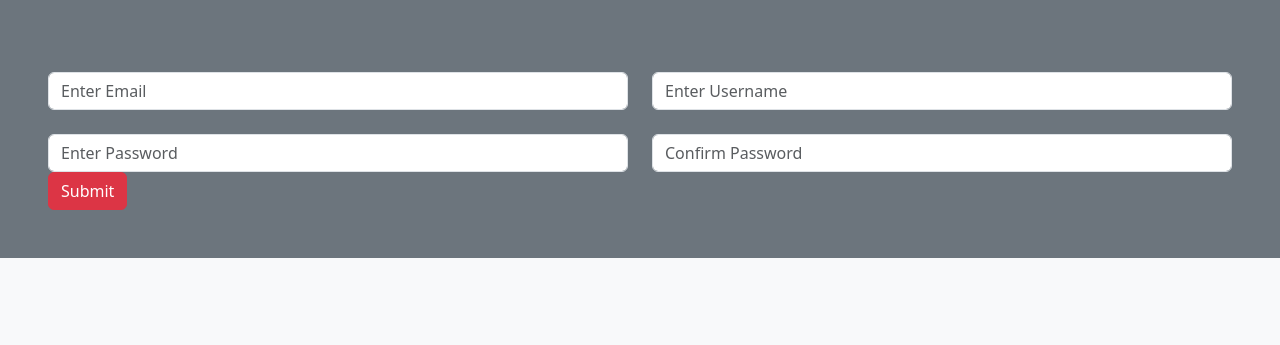
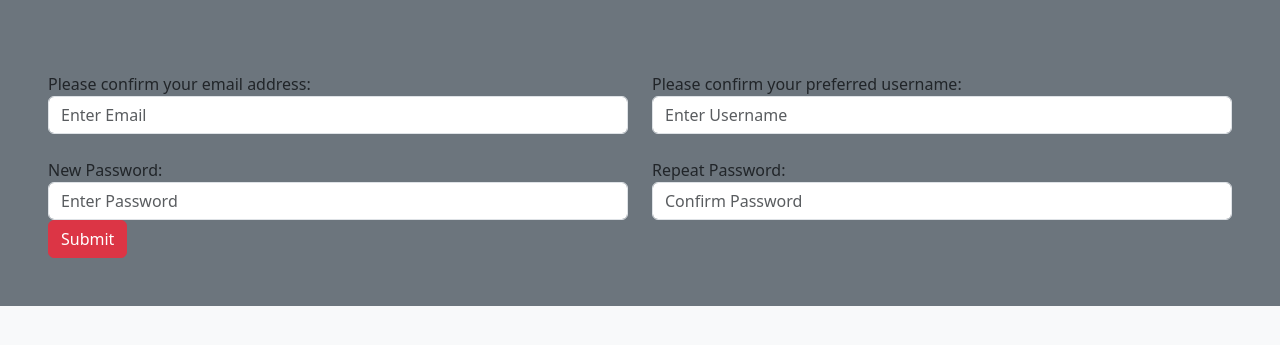
Before and after one commit to matt-brighton/Flask-API, a Flask app: page /signup in a window 1280 px wide. Shown: the part 88-433 px from the top of the page. Run offline with Flask 3, Linux system fonts and the light colour scheme; some libraries are stand-ins or nearby versions.

Commit message:
fixed formatting

```diff
--- a/api_formulapp/templates/sign_up.html
+++ b/api_formulapp/templates/sign_up.html
@@ -1,33 +1,35 @@
-<!DOCTYPE html> {% extends 'base.html' %} {% block title %}Sign Up{% endblock %} {% block content %} {% if username %}
+<!DOCTYPE html>
+{% extends 'base.html' %} {% block title %}Sign Up{% endblock %} {% block content %} {% if username %}
 <h2>Hi {{username}}, you already have an account!</h2>
-
 {% else %}
 <br />
 <div>
     <form method="POST" class="form">
         <div class="row">
             {{ form.hidden_tag() }}
-			<div class="col">{{ form.email(class="form-control", placeholder="Enter Email") }}</div>
-			<div class="col">{{ form.name(class="form-control", placeholder="Enter Username") }}</div>
+            <div class="col">{{ form.email.label }}: {{ form.email(class="form-control", placeholder="Enter Email") }}</div>
+            <div class="col">{{ form.name.label }}: {{ form.name(class="form-control", placeholder="Enter Username") }}</div>
         </div>
         <br />
         <div class="row">
-			<div class="col">{{ form.password(class="form-control", placeholder="Enter Password") }}</div>
-			<div class="col">{{ form.confirm(class="form-control", placeholder="Confirm Password") }}</div>
+            <div class="col">{{ form.password.label }}: {{ form.password(class="form-control", placeholder="Enter Password") }}</div>
+            <div class="col">{{ form.confirm.label }}: {{ form.confirm(class="form-control", placeholder="Confirm Password") }}</div>
             {% if form.password.errors %}
             <div class="container">
-				<ul class="list-group">
                 <br />
                 {% for error in form.password.errors %}
-					<li class="list-group-item list-group-item-danger">{{ error }}</li>
+                <div class="alert alert-danger alert-dismissible fade show" role="alert">
+                    {{ error }}
+                    <button type="button" class="btn-close" data-bs-dismiss="alert" aria-label></button>
+                </div>
                 {% endfor %}
                 <br />
-				</ul>
+            </div>
             {% endif %}
+            <div class="row">
+                <div class="col-7">{{ form.submit(class="btn btn-danger") }}</div>
             </div>
-			<div class="col">{{ form.submit(class="btn btn-danger") }}</div>
         </div>
     </form>
 </div>
-
 {% endif %} {% endblock %}
```
Lines whose indentation alone changed are shown as unchanged.
